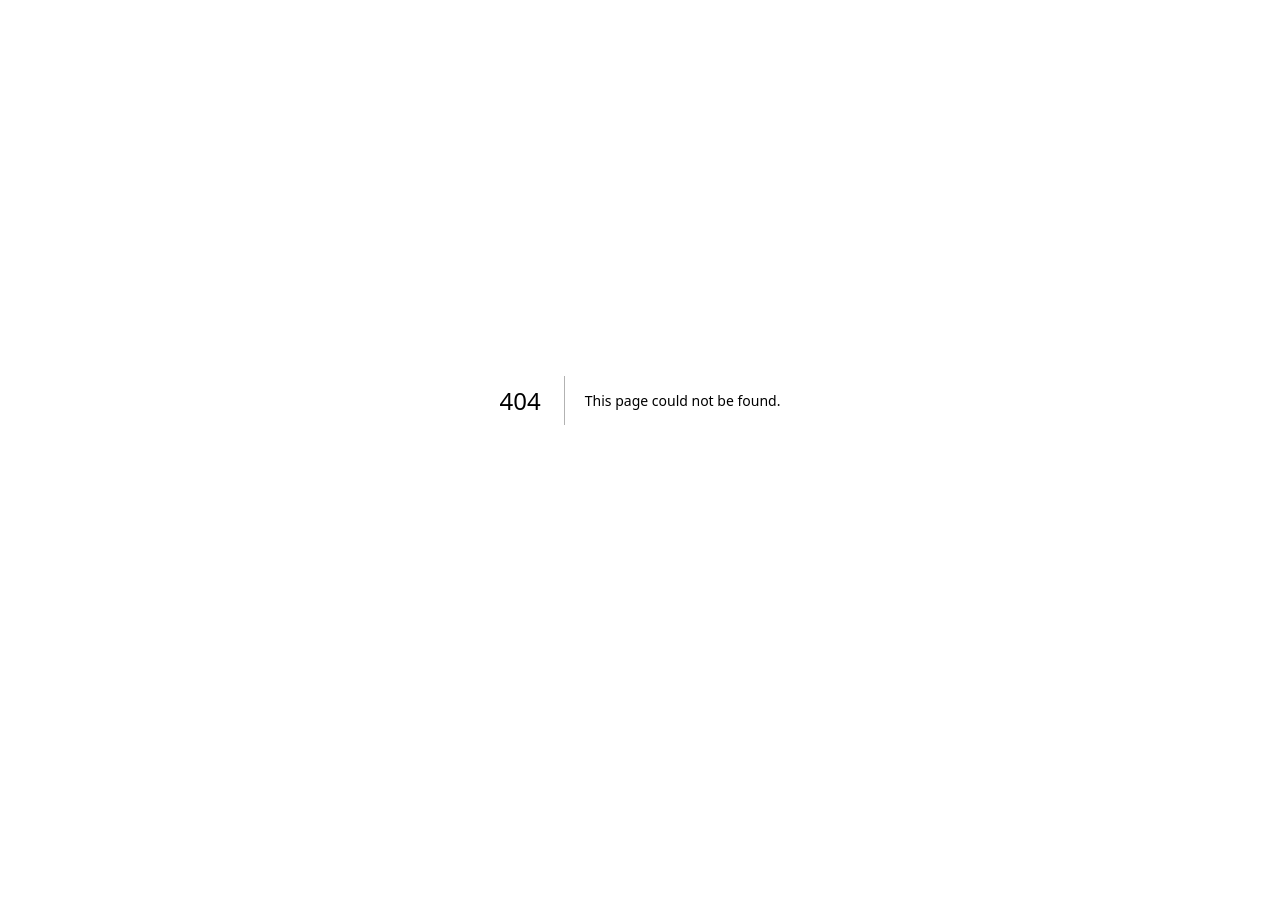
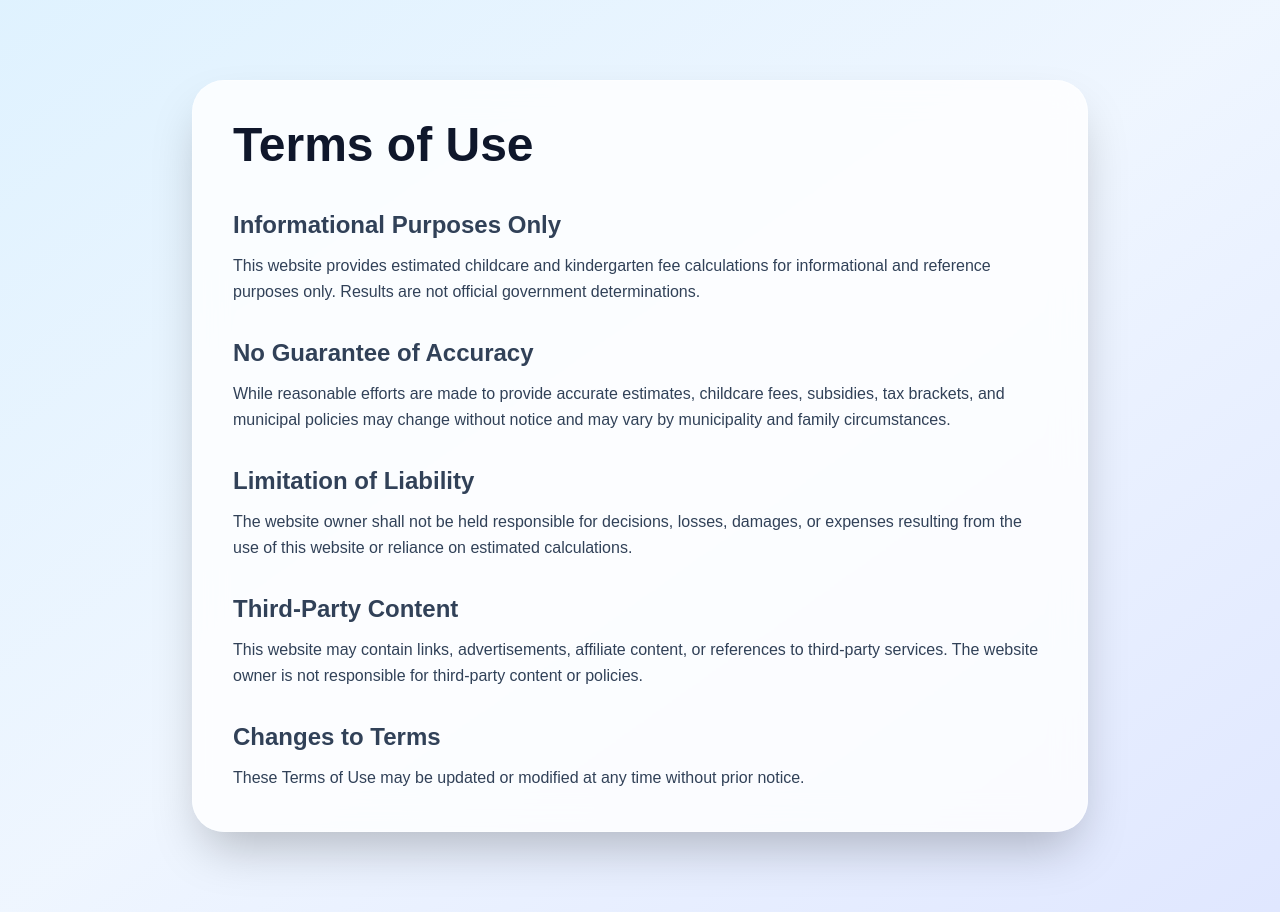
Before and after one commit to Fulkrum29/japan-childcare-calculator, a Next.js app: page /terms-of-use in a window 1280 px wide. Before the commit this address had no page. Before the commit the page ends 800 px from the top, so only its background shows below. Built offline with nearby package versions, Linux system fonts and the light colour scheme.

Commit message:
Add footer navigation

```diff
--- a/app/page.tsx
+++ b/app/page.tsx
@@ -395,6 +395,34 @@ else {
 </section>
 
       </section>
+
+<footer className="border-t border-slate-200 bg-white/60 backdrop-blur-lg py-10 px-6">
+  <div className="max-w-6xl mx-auto flex flex-col md:flex-row items-center justify-between gap-6">
+
+    <div className="text-slate-600 text-sm text-center md:text-left">
+      © 2025 Japan Childcare Calculator. All rights reserved.
+    </div>
+
+    <div className="flex items-center gap-6 text-sm">
+
+      <a
+        href="/privacy-policy"
+        className="text-slate-600 hover:text-blue-600 transition-colors"
+      >
+        Privacy Policy
+      </a>
+
+      <a
+        href="/terms-of-use"
+        className="text-slate-600 hover:text-blue-600 transition-colors"
+      >
+        Terms of Use
+      </a>
+
+    </div>
+  </div>
+</footer>
+
     </main>
   );
 }
--- /dev/null
+++ b/app/privacy-policy/page.tsx
@@ -0,0 +1,66 @@
+export default function PrivacyPolicyPage() {
+  return (
+    <main className="min-h-screen bg-gradient-to-br from-sky-100 via-blue-50 to-indigo-100 text-slate-900 px-6 py-20">
+      <div className="max-w-4xl mx-auto bg-white/80 backdrop-blur-lg rounded-[32px] shadow-2xl border border-white/40 p-10">
+
+        <h1 className="text-5xl font-bold mb-10">
+          Privacy Policy
+        </h1>
+
+        <div className="space-y-8 text-slate-700 leading-relaxed">
+
+          <section>
+            <h2 className="text-2xl font-semibold mb-3">
+              Information Collection
+            </h2>
+
+            <p>
+              This website may collect anonymous usage data, analytics information, cookies, and standard browser information to improve website functionality and user experience.
+            </p>
+          </section>
+
+          <section>
+            <h2 className="text-2xl font-semibold mb-3">
+              Calculator Estimates
+            </h2>
+
+            <p>
+              The childcare fee calculations provided on this website are estimates based on publicly available municipal, prefectural, and national information. Results may not reflect official or current municipality fee schedules.
+            </p>
+          </section>
+
+          <section>
+            <h2 className="text-2xl font-semibold mb-3">
+              Third-Party Services
+            </h2>
+
+            <p>
+              This website may use third-party services including analytics providers, advertising networks, affiliate programs, and embedded services that may collect information according to their own privacy policies.
+            </p>
+          </section>
+
+          <section>
+            <h2 className="text-2xl font-semibold mb-3">
+              Cookies
+            </h2>
+
+            <p>
+              Cookies may be used to improve user experience, analyze traffic, personalize content, and support advertising functionality.
+            </p>
+          </section>
+
+          <section>
+            <h2 className="text-2xl font-semibold mb-3">
+              Contact
+            </h2>
+
+            <p>
+              If you have questions regarding this Privacy Policy, please contact the website administrator.
+            </p>
+          </section>
+
+        </div>
+      </div>
+    </main>
+  );
+}
--- /dev/null
+++ b/app/terms-of-use/page.tsx
@@ -0,0 +1,66 @@
+export default function TermsOfUsePage() {
+  return (
+    <main className="min-h-screen bg-gradient-to-br from-sky-100 via-blue-50 to-indigo-100 text-slate-900 px-6 py-20">
+      <div className="max-w-4xl mx-auto bg-white/80 backdrop-blur-lg rounded-[32px] shadow-2xl border border-white/40 p-10">
+
+        <h1 className="text-5xl font-bold mb-10">
+          Terms of Use
+        </h1>
+
+        <div className="space-y-8 text-slate-700 leading-relaxed">
+
+          <section>
+            <h2 className="text-2xl font-semibold mb-3">
+              Informational Purposes Only
+            </h2>
+
+            <p>
+              This website provides estimated childcare and kindergarten fee calculations for informational and reference purposes only. Results are not official government determinations.
+            </p>
+          </section>
+
+          <section>
+            <h2 className="text-2xl font-semibold mb-3">
+              No Guarantee of Accuracy
+            </h2>
+
+            <p>
+              While reasonable efforts are made to provide accurate estimates, childcare fees, subsidies, tax brackets, and municipal policies may change without notice and may vary by municipality and family circumstances.
+            </p>
+          </section>
+
+          <section>
+            <h2 className="text-2xl font-semibold mb-3">
+              Limitation of Liability
+            </h2>
+
+            <p>
+              The website owner shall not be held responsible for decisions, losses, damages, or expenses resulting from the use of this website or reliance on estimated calculations.
+            </p>
+          </section>
+
+          <section>
+            <h2 className="text-2xl font-semibold mb-3">
+              Third-Party Content
+            </h2>
+
+            <p>
+              This website may contain links, advertisements, affiliate content, or references to third-party services. The website owner is not responsible for third-party content or policies.
+            </p>
+          </section>
+
+          <section>
+            <h2 className="text-2xl font-semibold mb-3">
+              Changes to Terms
+            </h2>
+
+            <p>
+              These Terms of Use may be updated or modified at any time without prior notice.
+            </p>
+          </section>
+
+        </div>
+      </div>
+    </main>
+  );
+}
```
